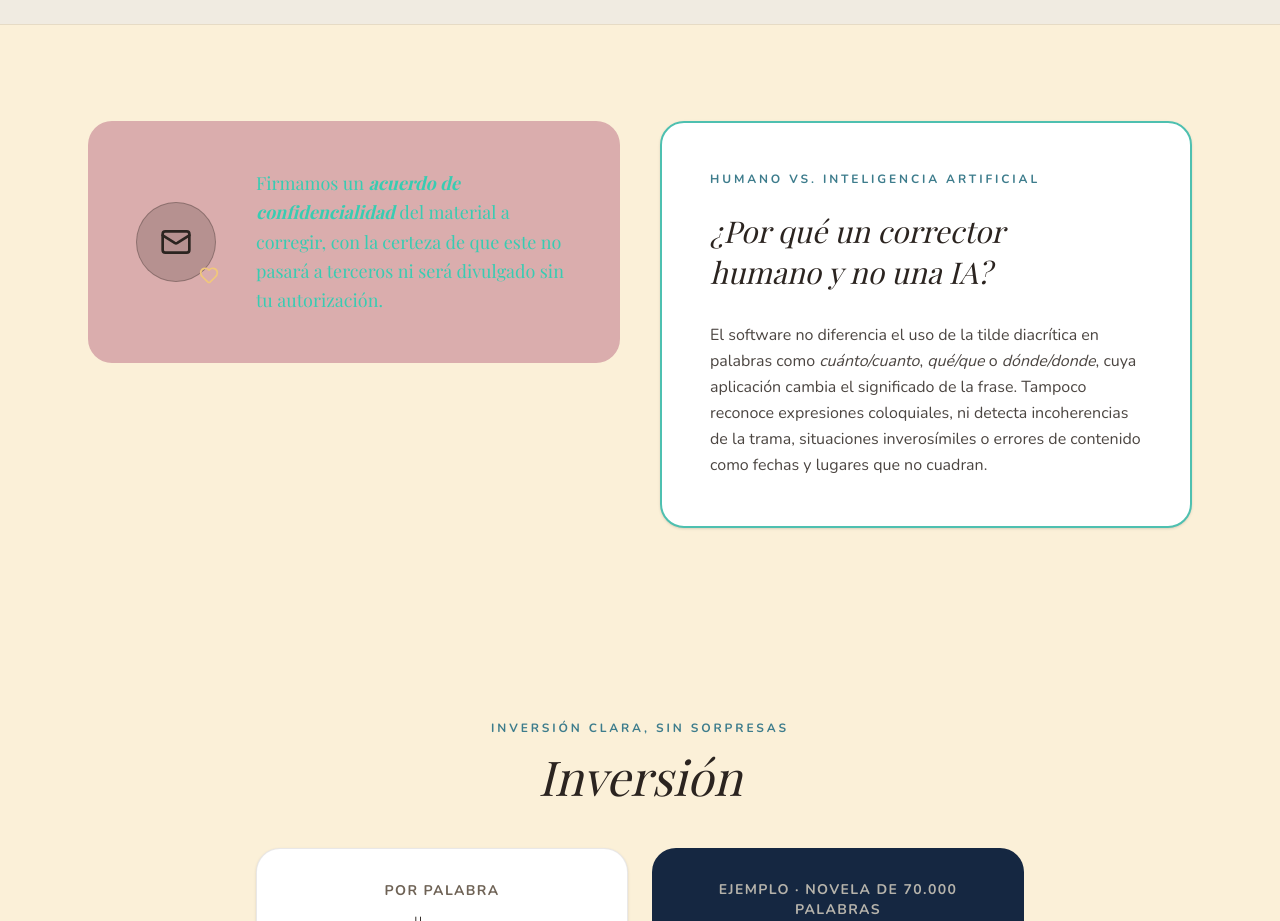
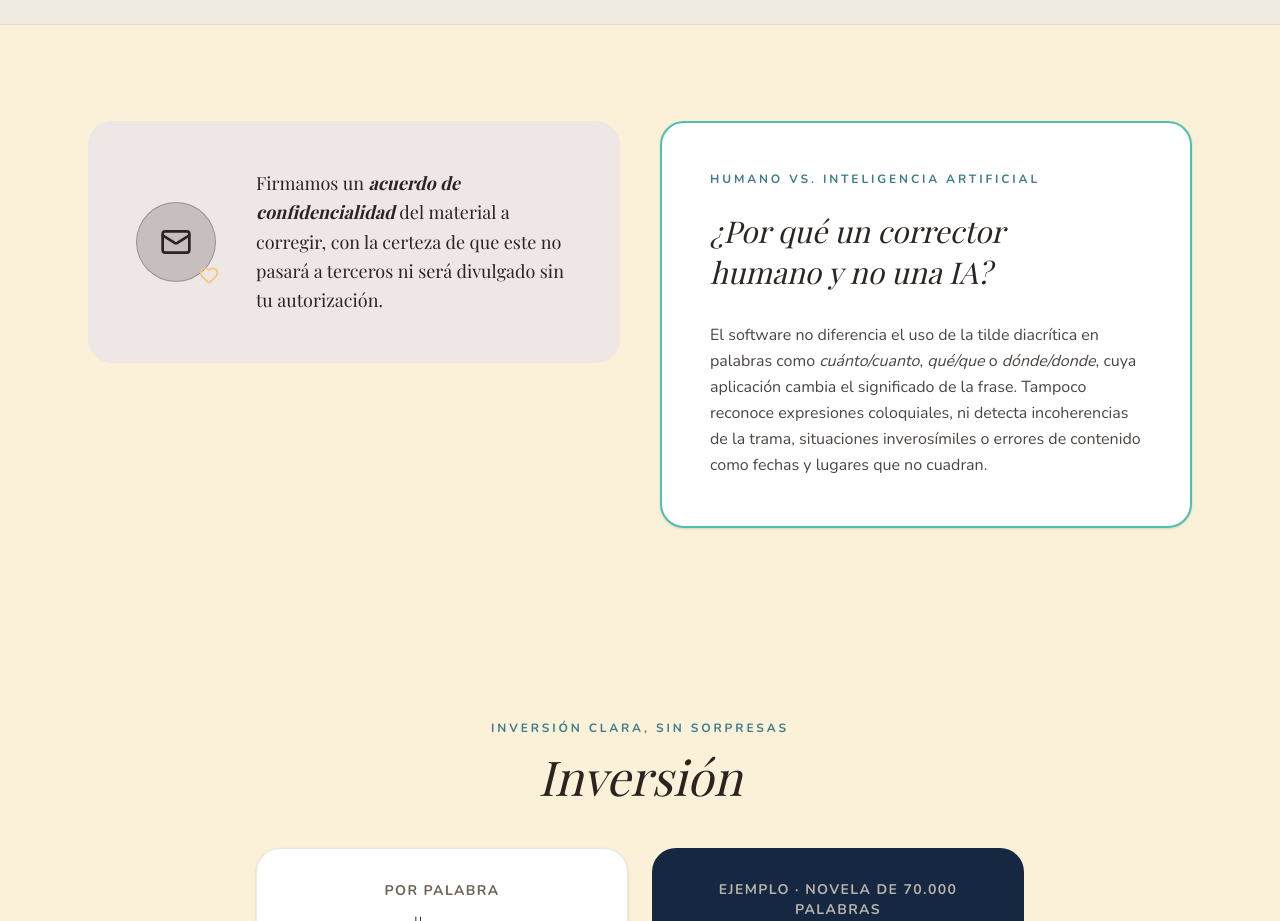
Before and after one commit to Airhonreality/Web-correctora, a Next.js app in the folder sitio-web/: page / in a window 1280 px wide. Shown: the part 3220-4141 px from the top of the page. Built offline with nearby package versions, Linux system fonts and the light colour scheme; no server answers; the database is empty; a web font is replaced by a local one.

Commit message:
fix(home): texto banner confidencialidad en negro y fondo más claro

```diff
--- a/sitio-web/app/globals.css
+++ b/sitio-web/app/globals.css
@@ -25,7 +25,7 @@
   --color-cobalt: #2e5a8f;
   --color-teja: #c85a46;
   --color-burgundy: #722F37;
-  --color-banner-confidencialidad: #DAADAD;
+  --color-banner-confidencialidad: #EFE6E6;
   --color-magenta: #db1f6e;
   --color-gold: #f1c87a;
   --color-whatsapp: #25d366;
--- a/sitio-web/app/page.tsx
+++ b/sitio-web/app/page.tsx
@@ -289,7 +289,7 @@ export default async function Home() {
                 </div>
               </div>
               <div className="flex-1">
-                <p className="font-display text-base sm:text-lg leading-relaxed text-button-primary">
+                <p className="font-display text-base sm:text-lg leading-relaxed text-ink">
                   Firmamos un <strong className="font-bold italic">acuerdo de confidencialidad</strong> del material a corregir, con la certeza de que este no pasará a terceros ni será divulgado sin tu autorización.
                 </p>
               </div>
```
